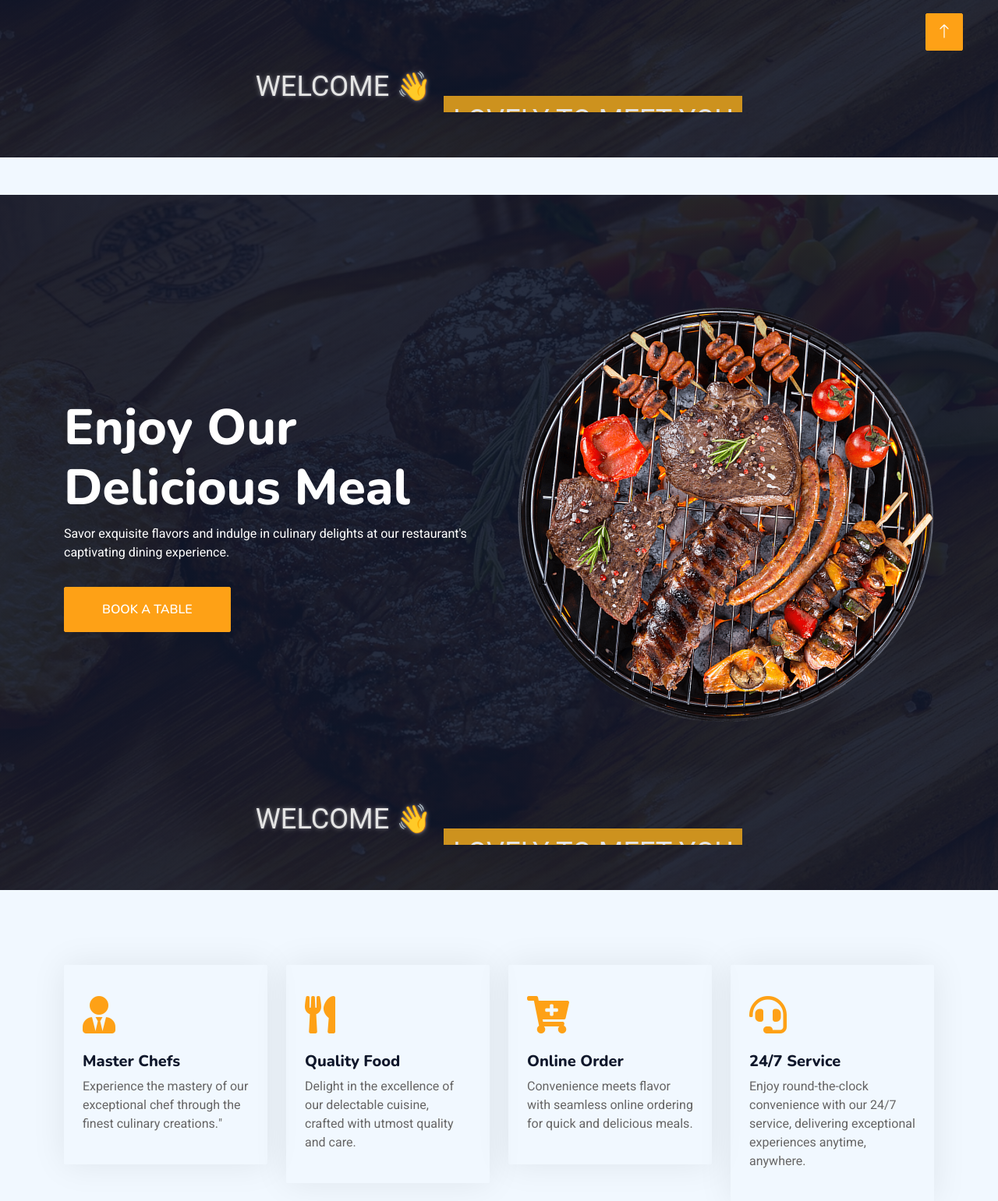
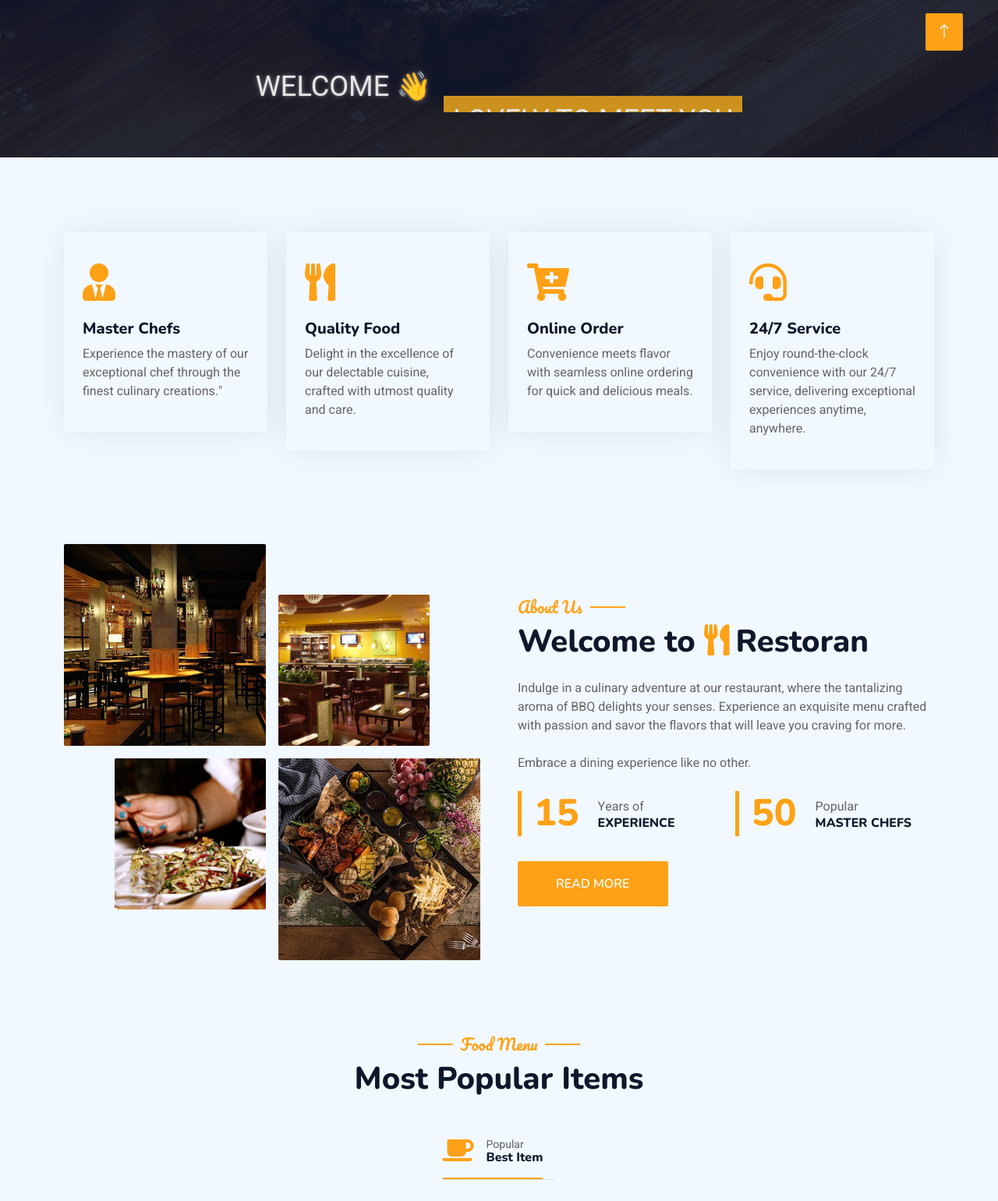
Before and after one commit to saifhosari/Restaurent-booking-system, a Django app: page / in a window 1280 px wide. Shown: the part 690-2231 px from the top of the page at 78% size. Run offline with Django 4.2, Linux system fonts and the light colour scheme; some libraries are stand-ins or nearby versions.

Commit message:
in progress

```diff
--- a/restaurent_app/templates/index.html
+++ b/restaurent_app/templates/index.html
@@ -9,34 +9,6 @@
 
 <!-- Login/Signup Modal -->
 <!-- Button trigger modal -->
-
-
-
-<div class="container-xxl py-5 bg-dark hero-header mb-5">
-    <div class="container my-5 py-5">
-        <div class="row align-items-center g-5">
-            <div class="col-lg-6 text-center text-lg-start">
-                <h1 class="display-3 text-white animated slideInLeft">Enjoy Our<br>Delicious Meal</h1>
-                <p class="text-white animated slideInLeft mb-4 pb-2">Savor exquisite flavors and indulge in culinary delights at our restaurant's captivating dining experience.</p>
-                <a href="{% url 'booking' %}" class="btn btn-primary py-sm-3 px-sm-5 me-3 animated slideInLeft">Book A Table</a>
-            </div>
-            <div class="col-lg-6 text-center text-lg-end overflow-hidden">
-                <img class="img-fluid" src="{% static 'img/hero.png' %}" alt="">
-            </div>
-        </div>
-    </div>
-
-
-    <main class="container welcome_container">
-        <p id="welcome">Welcome 👋 </p>
-        <section class="animation">
-          <div class="first"><div>{% if not request.user.is_anonymous %} {{ request.user }} {% else%} Guest {% endif %} </div></div>
-          <div class="second"><div>Lovely to meet you</div></div>
-          <div class="third"><div>Book a table?</div></div>
-        </section>
-      </main>
-
-</div>
 
 
 <!-- Navbar & Hero End -->
```
Also changed, not shown: 1 other file.
